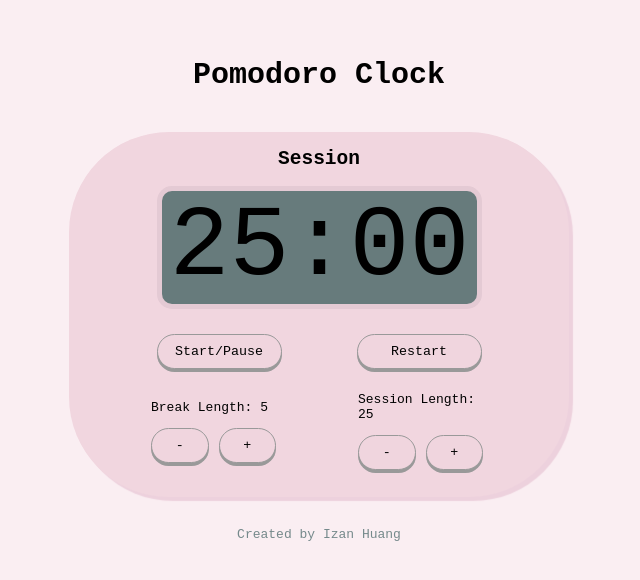
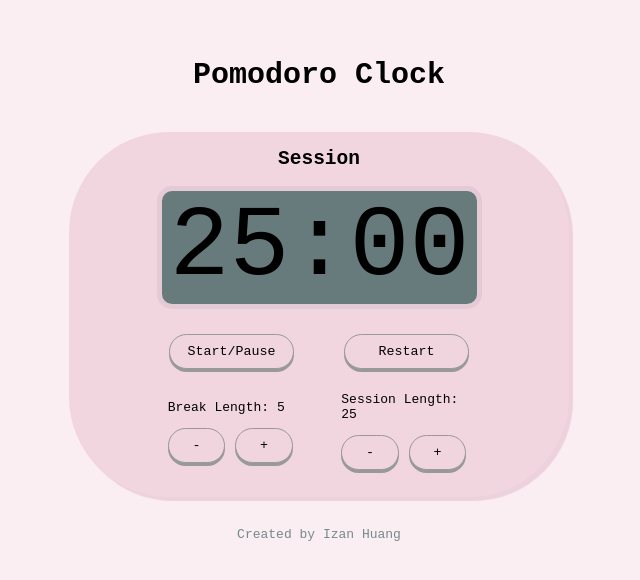
Before and after one commit to izanhuang/pomodoro-clock, a React (Create React App) app: page / in a window 1280 px wide. Shown: the top 580 px of the page, without its empty margins (321-961 px from the left). Built offline with nearby package versions, Linux system fonts and the light colour scheme.

Commit message:
Styling changes

```diff
--- a/src/App.css
+++ b/src/App.css
@@ -26,6 +26,7 @@ h1 {
   flex-direction: row;
   justify-content: space-evenly;
   align-items: center;
+  padding: 0 50px;
 }
 
 #session-label {
--- a/src/styles/Timer.css
+++ b/src/styles/Timer.css
@@ -40,10 +40,5 @@ button:active {
 }
 
 #start_stop {
-  margin-right: 75px;
+  margin-right: 50px;
 }
-
-.buttonsWrapper {
-  width: 115px;
-  height: 35px;
-}
```
